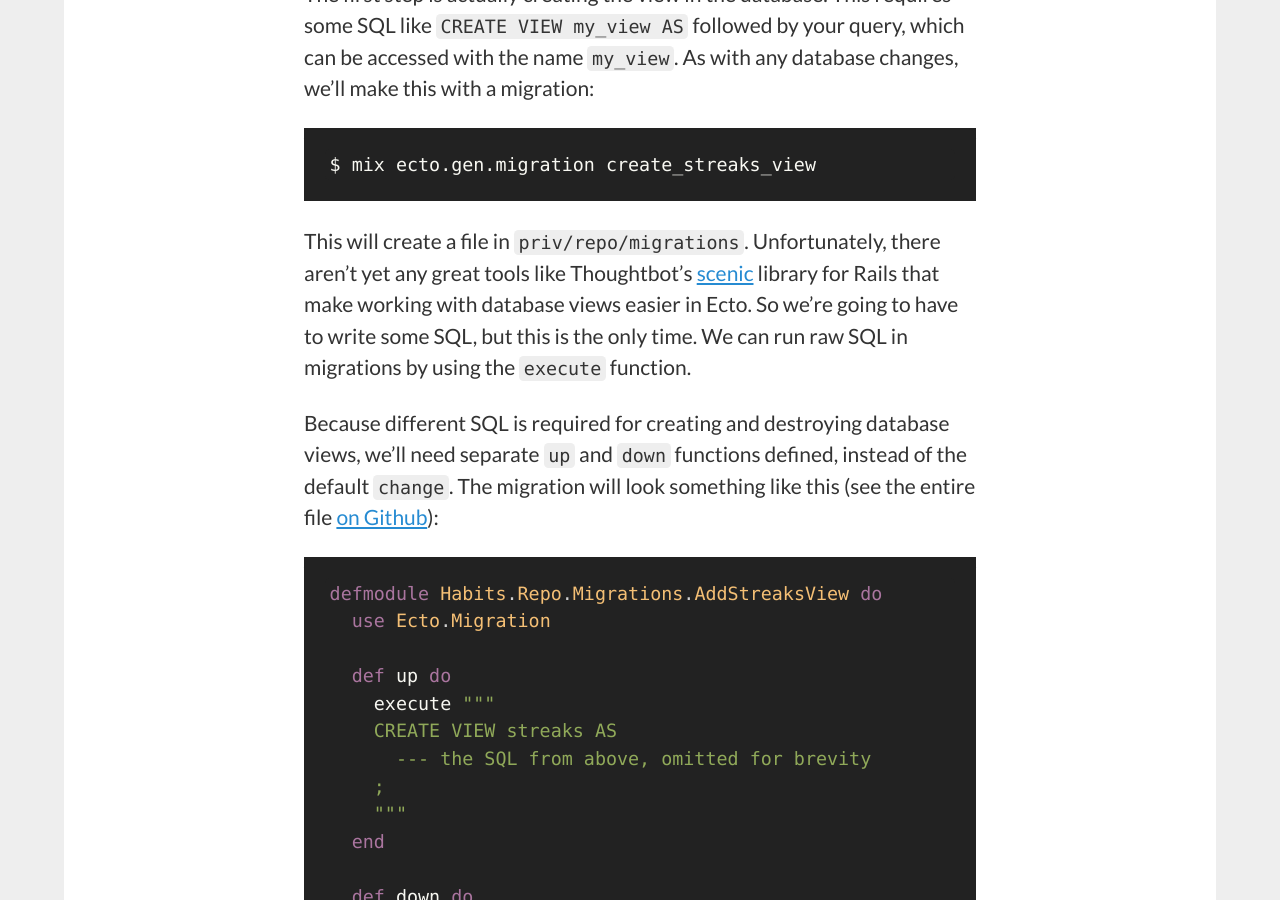
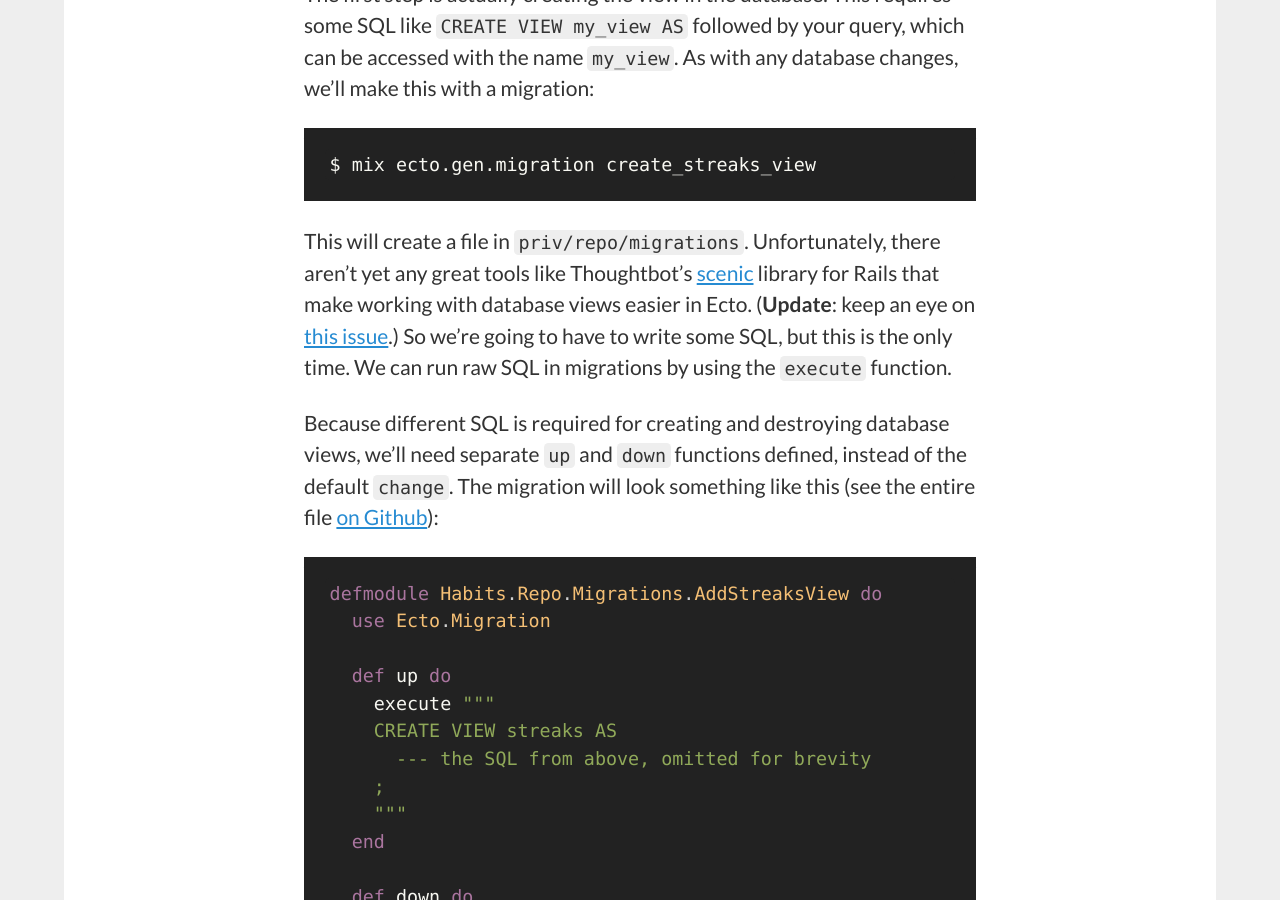
Before and after one commit to stevegrossi/stevegrossi.github.io, a Jekyll site: the page built from _posts/2017-01-12-using-ecto-schemas-with-database-views.md, in a window 1280 px wide and 900 px high, scrolled down 2809 px. Built offline with Jekyll 4.4.1, drawn with Linux system fonts in a browser that asks for light colours; comment, search, counter and statistics services are not loaded.

Commit message:
Ecto schemas and views: note the open issue

````diff
--- a/_posts/2017-01-12-using-ecto-schemas-with-database-views.md
+++ b/_posts/2017-01-12-using-ecto-schemas-with-database-views.md
@@ -68,7 +68,7 @@ The first step is actually creating the view in the database. This requires some
 $ mix ecto.gen.migration create_streaks_view
 ```
 
-This will create a file in `priv/repo/migrations`. Unfortunately, there aren’t yet any great tools like Thoughtbot's [scenic](https://github.com/thoughtbot/scenic) library for Rails that make working with database views easier in Ecto. So we're going to have to write some SQL, but this is the only time. We can run raw SQL in migrations by using the `execute` function.
+This will create a file in `priv/repo/migrations`. Unfortunately, there aren’t yet any great tools like Thoughtbot's [scenic](https://github.com/thoughtbot/scenic) library for Rails that make working with database views easier in Ecto. (**Update**: keep an eye on [this issue](https://github.com/elixir-ecto/ecto/issues/1805).) So we're going to have to write some SQL, but this is the only time. We can run raw SQL in migrations by using the `execute` function.
 
 Because different SQL is required for creating and destroying database views, we'll need separate `up` and `down` functions defined, instead of the default `change`. The migration will look something like this (see the entire file [on Github](https://github.com/stevegrossi/habits/blob/master/priv/repo/migrations/20170111012241_add_streaks_view.exs)):
 
````
